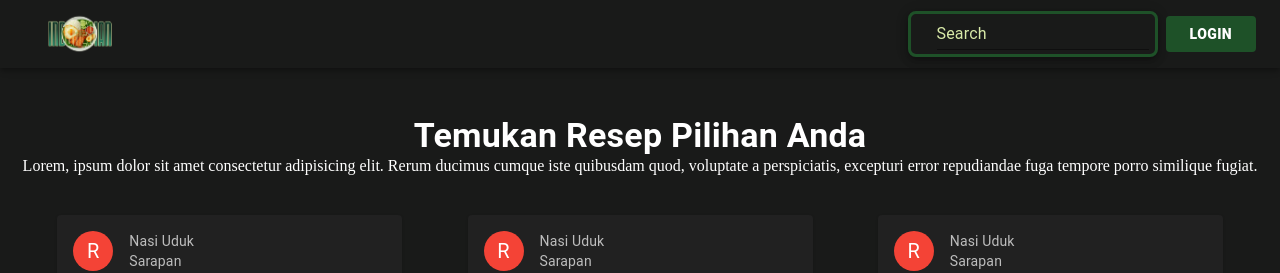
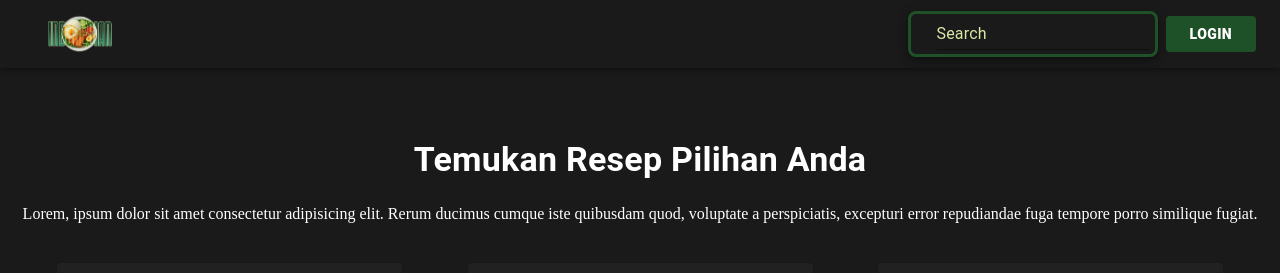
Before and after one commit to KuloDio/formlogin, a React (Vite) app: page /reseppublic in a window 1280 px wide. Shown: the top 273 px of the page. Built offline with nearby package versions, Linux system fonts and the light colour scheme; some icons are missing.

Commit message:
commit again

```diff
--- a/src/pages/ResepPublic.jsx
+++ b/src/pages/ResepPublic.jsx
@@ -12,12 +12,13 @@ const ResepPublic = () => {
       <Box sx={{
         height: '100vh',
         overflow: 'auto',
-        marginTop: '9%',
+        paddingTop: '9%',
       }}>
         <Typography variant="h4" align="center"
           sx={{
             fontWeight: 'bold',
             color: "white",
+            py: 3
           }}>
           Temukan Resep Pilihan Anda
         </Typography>
--- a/src/pages/ResepUser.jsx
+++ b/src/pages/ResepUser.jsx
@@ -10,10 +10,12 @@ import {
 } from "@mui/material";
 
 import RecipeReviewCard from '../components/RecipeCard';
+import { Navbar } from '../components/navbar';
 
 const ResepUser = () => {
   return (
     <>
+    <Navbar />
       <Box
         sx={{
           marginTop: 4,
@@ -26,7 +28,7 @@ const ResepUser = () => {
           textAlign: 'center',
 
         }}>ALL RECIPES</Typography>
-        <Typography>
+        <Typography sx={{ textAlign: 'center', py: 3 }}>
           Lorem ipsum dolor sit amet, consectetur adipisicing elit. Mollitia nostrum ea ipsum culpa, officia placeat
         </Typography>
       </Box>
--- a/src/pages/favorite.jsx
+++ b/src/pages/favorite.jsx
@@ -30,6 +30,15 @@ const Favorite = () => {
            <Box>
             <FavoriteCard />
            </Box>
+           <Box>
+            <FavoriteCard />
+           </Box>
+           <Box>
+            <FavoriteCard />
+           </Box>
+           <Box>
+            <FavoriteCard />
+           </Box>
          </Grid>
     </>
   )
```
